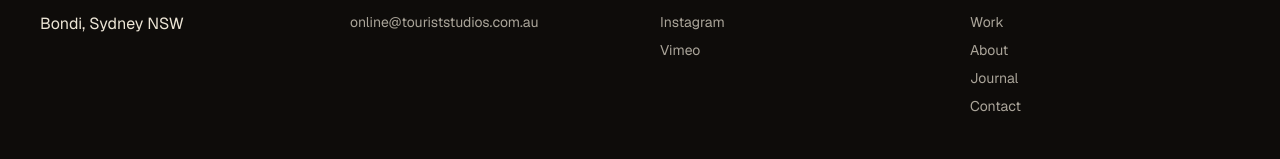
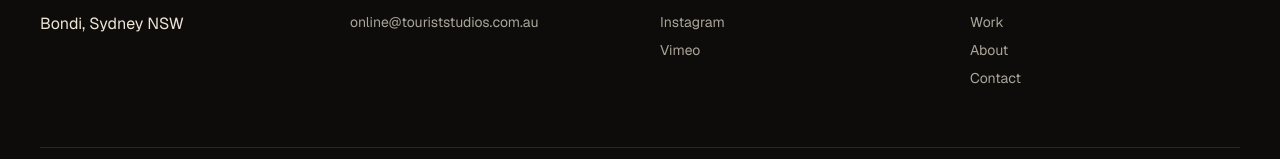
Before and after one commit to stefmileski/tourist-studios-website, a Next.js app: page / in a window 1280 px wide. Shown: the part 195-354 px from the top of the page. Built offline with nearby package versions, Linux system fonts and the light colour scheme; no server answers.

Commit message:
Remove Journal links from nav drawer and footer
The blog route stays in place but unlinked, so it can return if a
journal (e.g. an Instagram-fed one) is wanted later.

Co-Authored-By: Claude Fable 5 <noreply@anthropic.com>
Claude-Session: https://claude.ai/code/session_01WT931U1hUiUEMRj7oWdD9q

```diff
--- a/src/components/Footer.tsx
+++ b/src/components/Footer.tsx
@@ -37,7 +37,6 @@ export default function Footer({ settings }: FooterProps) {
           <span className={styles.label}>Navigate</span>
           <Link href="/work">Work</Link>
           <Link href="/about">About</Link>
-          <Link href="/blog">Journal</Link>
           <Link href="/contact">Contact</Link>
         </div>
       </div>
--- a/src/components/Nav.tsx
+++ b/src/components/Nav.tsx
@@ -9,7 +9,6 @@ import styles from './Nav.module.css'
 const links = [
   { href: '/work',    label: 'Work' },
   { href: '/about',   label: 'About' },
-  { href: '/blog',    label: 'Journal' },
   { href: '/contact', label: 'Contact' },
 ]
 
```
